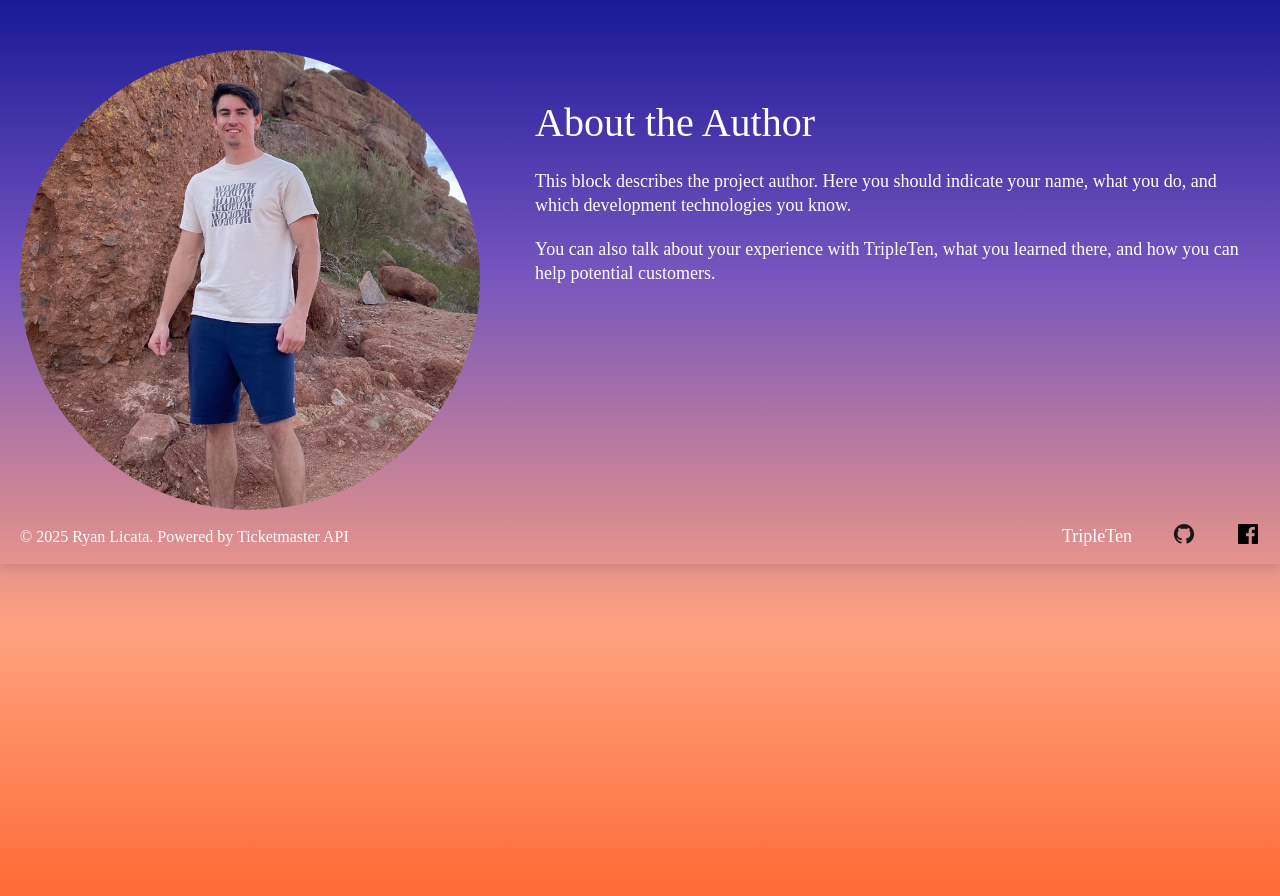
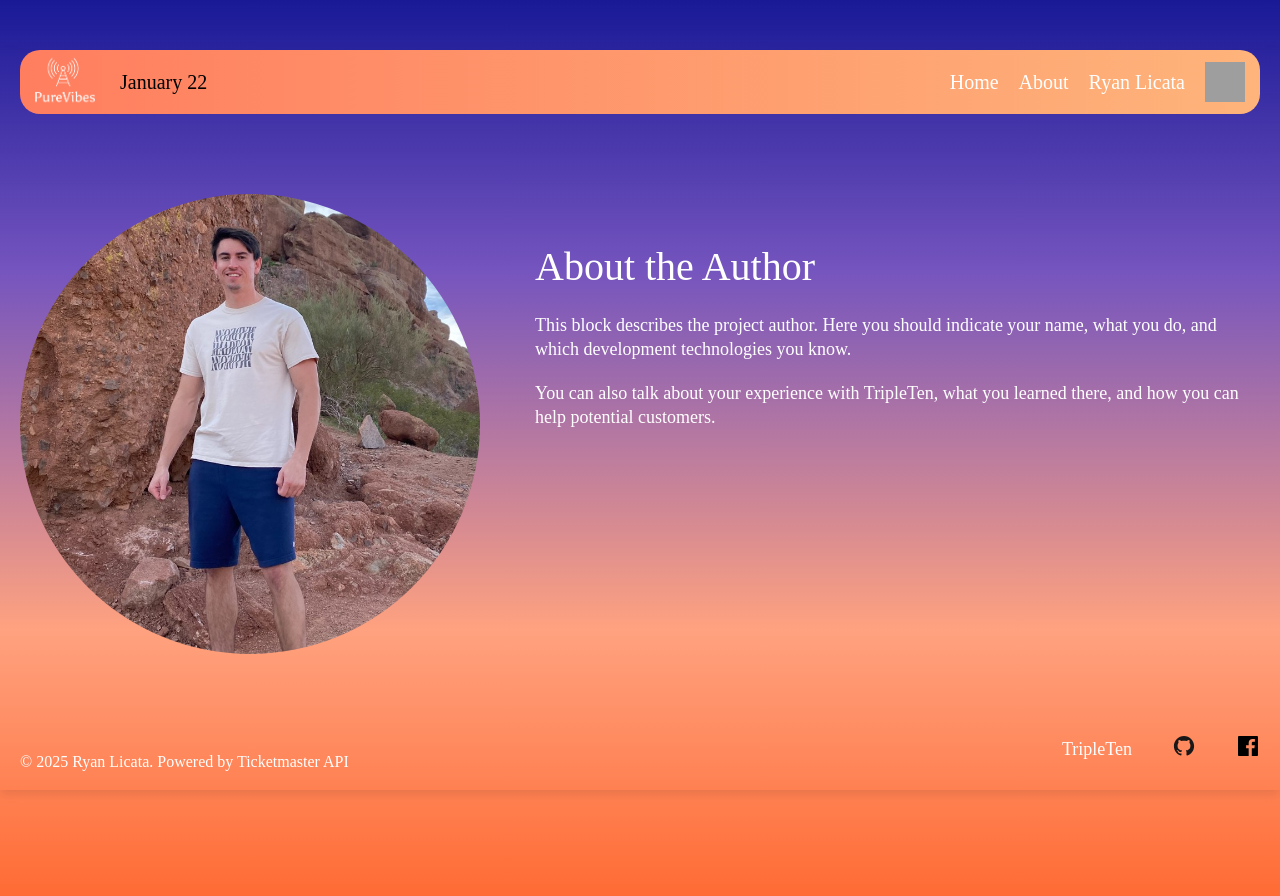
Before and after one commit to rlicata34/se_project_purevibes_frontend, a React (Vite) app: page /about in a window 1280 px wide. Shown: the top 896 px of the page. Built offline with nearby package versions, Linux system fonts and the light colour scheme; grey boxes are pictures that could not be loaded.

Commit message:
About page with wrapper component for Navigation comp

```diff
--- a/src/blocks/About.css
+++ b/src/blocks/About.css
@@ -1,3 +1,8 @@
+.about__content {
+  display: flex;
+  margin: 80px 0;
+}
+
 .about__image {
   width: 460px;
   height: 460px;
--- a/src/blocks/Footer.css
+++ b/src/blocks/Footer.css
@@ -9,11 +9,12 @@
   font-weight: 400;
   font-size: 16px;
   line-height: 1.38;
+  margin: 0;
 }
 
 .footer__list {
   padding: 0;
-  margin: 0;
+  margin: 0 0 25px;
   list-style-type: none;
 }
 
--- a/src/blocks/Main.css
+++ b/src/blocks/Main.css
@@ -1,7 +1,3 @@
 .content {
-  padding: 80px 100px;
+  padding: 0 100px;
 }
-
-.about {
-  display: flex;
-}
--- a/src/blocks/Navigation.css
+++ b/src/blocks/Navigation.css
@@ -4,6 +4,7 @@
   background: linear-gradient(to right, #ff7e5f, #feb47b);
   padding: 0 15px;
   border-radius: 20px;
+  margin-bottom: 50px;
 }
 
 .nav__logo {
--- a/src/components/About.jsx
+++ b/src/components/About.jsx
@@ -4,7 +4,7 @@ import "../blocks/About.css";
 
 function About() {
   return (
-    <div className="about">
+    <div className="about__content">
       <img src={authorImage} alt="Image of author" className="about__image" />
       <div className="about__description">
         <h2 className="about__title">About the Author</h2>
--- a/src/components/App.jsx
+++ b/src/components/App.jsx
@@ -6,6 +6,7 @@ import Main from "./Main";
 import About from "./About";
 import Profile from "./Profile";
 import Footer from "./Footer";
+import WithNavigation from "./WithNavigation";
 
 import "../blocks/App.css";
 
@@ -23,7 +24,14 @@ function App() {
               </>
             }
           />
-          <Route path="/about" element={<About />} />
+          <Route
+            path="/about"
+            element={
+              <WithNavigation>
+                <About />
+              </WithNavigation>
+            }
+          />
           <Route path="/profile" element={<Profile />} />
         </Routes>
         <Footer />
--- a/src/components/Main.jsx
+++ b/src/components/Main.jsx
@@ -5,7 +5,7 @@ import "../blocks/Main.css";
 function Main() {
   return (
     <main className="content">
-      <section className="about">
+      <section>
         <About />
       </section>
     </main>
--- /dev/null
+++ b/src/components/WithNavigation.jsx
@@ -0,0 +1,14 @@
+import Navigation from "./Navigation";
+
+function WithNavigation({ children }) {
+  return (
+    <>
+      <div className="navigation">
+        <Navigation />
+      </div>
+      {children}
+    </>
+  );
+}
+
+export default WithNavigation;
```
